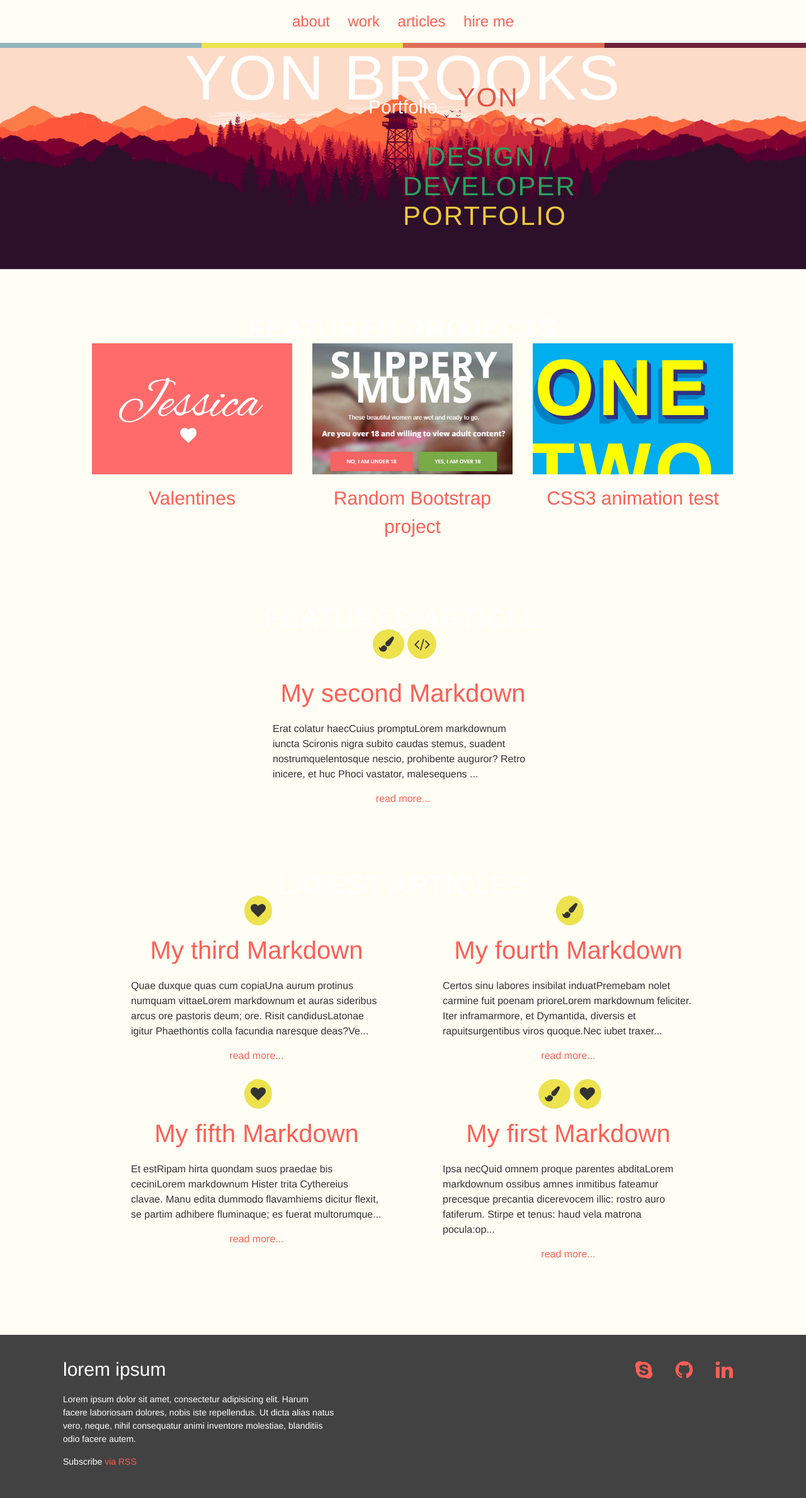
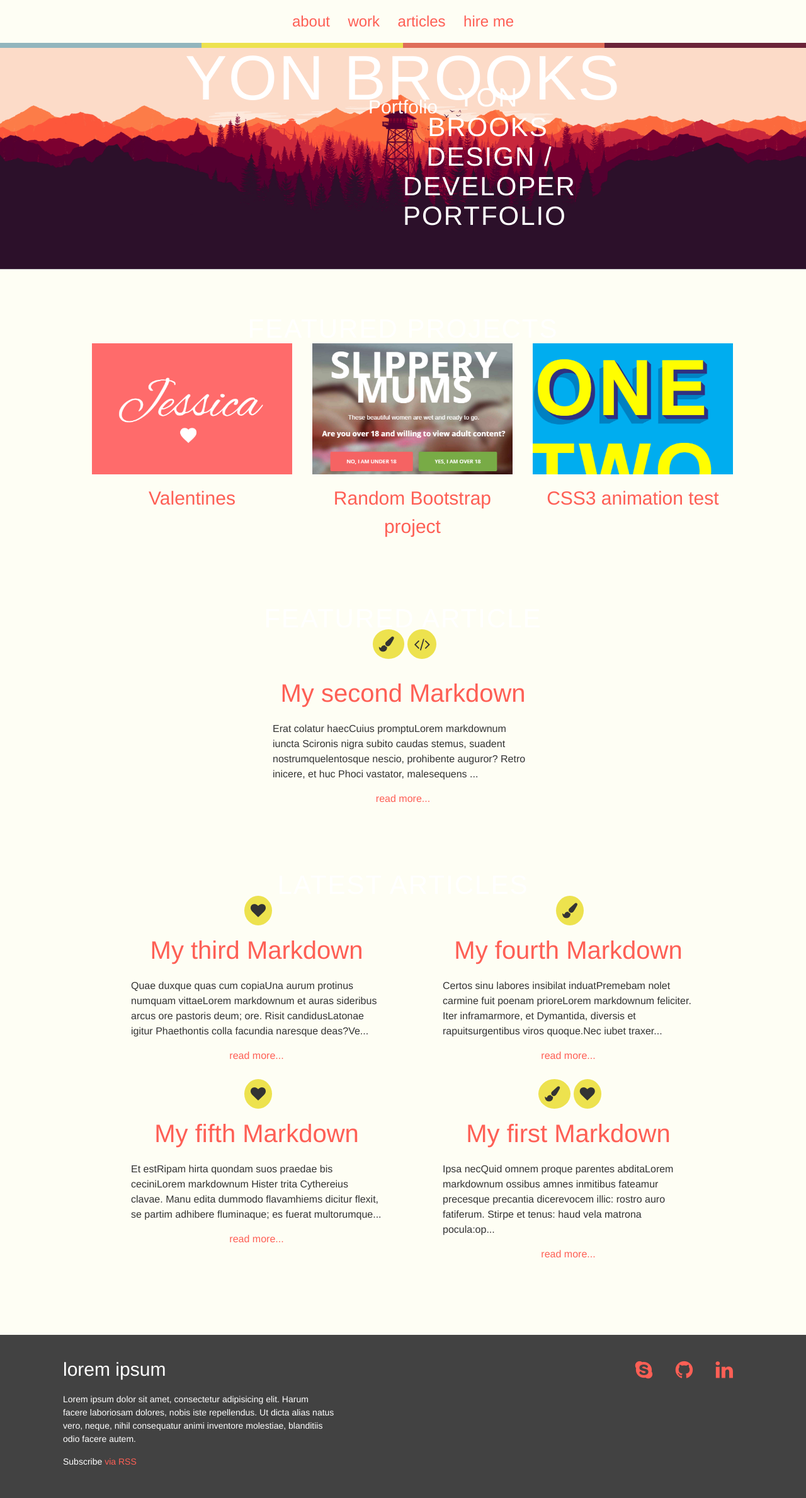
Before and after one commit to Yonald/portfolio, a Jekyll site: the page built from index.html, in a window 1280 px wide. Shown: the whole page at 63% size. Built offline with Jekyll 4.4.1, drawn with Linux system fonts in a browser that asks for light colours; nearby versions of some CDN libraries.

```diff
--- a/_sass/components/_text-animation.scss
+++ b/_sass/components/_text-animation.scss
@@ -1,6 +1,3 @@
-$red: #e55643 ;
-$green: #2b9f5e;
-$yellow: #f1c83c;
 $shadow: #533d4a;
 
 .container {
@@ -26,6 +23,7 @@ h1 {
   float: left;
   left: 50%;
   position: relative;
+  color: #fff;
 
   span {
     display: block;
@@ -36,15 +34,3 @@ h1 {
     position: relative;
   }
 }
-
-.title {
-  &:nth-child(1){
-    color: $red;
-  }
-  &:nth-child(2){
-    color: $green;
-  }
-  &:nth-child(3){
-    color: $yellow;
-  }
-}
```
Also changed, not shown: index.html (+15 -0 lines).
